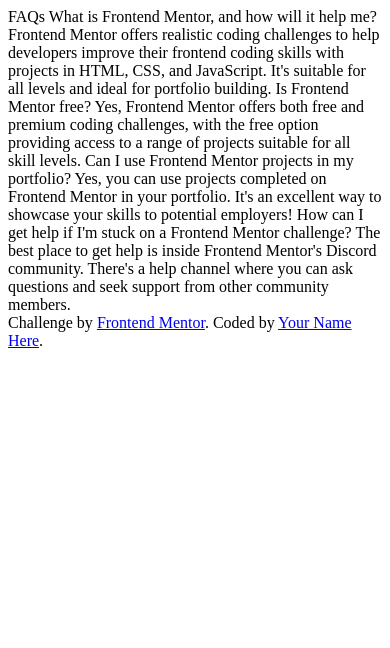
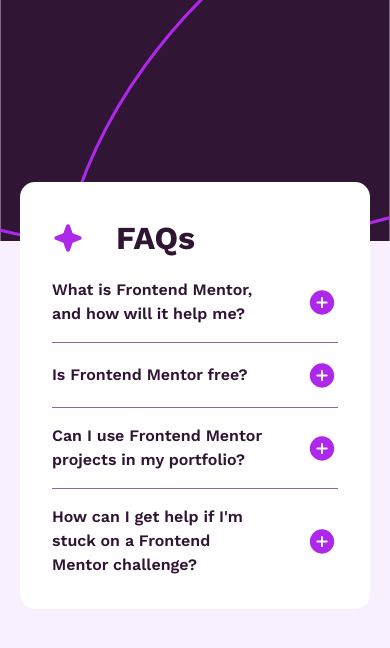
Before and after one commit to Jan-Dev0/10-FAQ-accordion, a plain HTML site: page index.html in a window 390 px wide. Drawn offline with nearby package versions, Linux system fonts and the light colour scheme.

Commit message:
add Html structure, CSS styles for mobile and desktop view and toggle functionality for accordion

```diff
--- a/index.html
+++ b/index.html
@@ -3,8 +3,6 @@
   <head>
     <meta charset="UTF-8" />
     <meta name="viewport" content="width=device-width, initial-scale=1.0" />
-    <!-- displays site properly based on user's device -->
-
     <link
       rel="icon"
       type="image/png"
@@ -19,27 +17,96 @@
     />
     <title>Frontend Mentor | FAQ accordion</title>
     <link rel="stylesheet" href="styles.css" />
-    <script src="main.jes" defer></script>
+    <script src="main.js" defer></script>
   </head>
   <body>
-    FAQs What is Frontend Mentor, and how will it help me? Frontend Mentor
-    offers realistic coding challenges to help developers improve their frontend
-    coding skills with projects in HTML, CSS, and JavaScript. It's suitable for
-    all levels and ideal for portfolio building. Is Frontend Mentor free? Yes,
-    Frontend Mentor offers both free and premium coding challenges, with the
-    free option providing access to a range of projects suitable for all skill
-    levels. Can I use Frontend Mentor projects in my portfolio? Yes, you can use
-    projects completed on Frontend Mentor in your portfolio. It's an excellent
-    way to showcase your skills to potential employers! How can I get help if
-    I'm stuck on a Frontend Mentor challenge? The best place to get help is
-    inside Frontend Mentor's Discord community. There's a help channel where you
-    can ask questions and seek support from other community members.
+    <!-- Accordion Container -->
+    <div class="accordion" role="main">
+      <!-- Accordion Header-->
+      <div class="accordion__heading-wrapper">
+        <img
+          src="./assets/images/icon-star.svg"
+          alt="Star icon"
+          class="accordion__star"
+        />
+        <h1 class="accordion__heading">FAQs</h1>
+      </div>
 
-    <div class="attribution">
-      Challenge by
-      <a href="https://www.frontendmentor.io?ref=challenge" target="_blank"
-        >Frontend Mentor</a
-      >. Coded by <a href="#">Your Name Here</a>.
+      <!-- Accordion Item -->
+      <div class="accordion__item" tabindex="0">
+        <!-- Accordion Header -->
+        <div class="accordion__header">
+          <p class="accordion__header-text">
+            What is Frontend Mentor, and how will it help me?
+          </p>
+          <span class="accordion__icon"></span>
+        </div>
+
+        <!-- Accordion panel -->
+        <div class="accordion__panel">
+          <p class="accordion__panel-content">
+            Frontend Mentor offers realistic coding challenges to help
+            developers improve their frontend coding skills with projects in
+            HTML, CSS, and JavaScript. It's suitable for all levels and ideal
+            for portfolio building.
+          </p>
+        </div>
+      </div>
+
+      <!-- Accordion Item -->
+      <div class="accordion__item" tabindex="0">
+        <!-- Accordion Header -->
+        <div class="accordion__header">
+          <p class="accordion__header-text">Is Frontend Mentor free?</p>
+          <span class="accordion__icon"></span>
+        </div>
+        <!-- Accordion panel -->
+        <div class="accordion__panel">
+          <p class="accordion__panel-content">
+            Yes, Frontend Mentor offers both free and premium coding challenges,
+            with the free option providing access to a range of projects
+            suitable for all skill levels.
+          </p>
+        </div>
+      </div>
+
+      <!-- Accordion Item -->
+      <div class="accordion__item" tabindex="0">
+        <!-- Accordion Header -->
+        <div class="accordion__header">
+          <p class="accordion__header-text">
+            Can I use Frontend Mentor projects in my portfolio?
+          </p>
+          <span class="accordion__icon"></span>
+        </div>
+        <!-- Accordion panel -->
+        <div class="accordion__panel">
+          <p class="accordion__panel-content">
+            Yes, you can use projects completed on Frontend Mentor in your
+            portfolio. It's an excellent way to showcase your skills to
+            potential employers!
+          </p>
+        </div>
+      </div>
+
+      <!-- Accordion Item -->
+      <div class="accordion__item" tabindex="0">
+        <!-- Accordion Header -->
+        <div class="accordion__header">
+          <p class="accordion__header-text">
+            How can I get help if I'm stuck on a Frontend Mentor challenge?
+          </p>
+          <span class="accordion__icon"></span>
+        </div>
+        <!-- Accordion panel -->
+        <div class="accordion__panel">
+          <p class="accordion__panel-content">
+            The best place to get help is inside Frontend Mentor's Discord
+            community. There's a help channel where you can ask questions and
+            seek support from other community members.
+          </p>
+        </div>
+      </div>
     </div>
   </body>
 </html>
--- a/main.js
+++ b/main.js
@@ -0,0 +1,21 @@
+const items = document.querySelectorAll(".accordion__item");
+
+function toggleAccordion(item) {
+  items.forEach((i) => {
+    if (i !== item) {
+      i.classList.remove("open");
+    }
+  });
+
+  item.classList.toggle("open");
+}
+
+items.forEach((item) => {
+  item.addEventListener("click", () => toggleAccordion(item));
+
+  item.addEventListener("keydown", (e) => {
+    if (e.key === "Enter") {
+      toggleAccordion(item);
+    }
+  });
+});
--- a/styles.css
+++ b/styles.css
@@ -0,0 +1,146 @@
+/* General reset */
+*,
+*::before,
+*::after {
+  box-sizing: border-box;
+}
+* {
+  margin: 0;
+}
+body {
+  line-height: 1.5;
+}
+img,
+picture,
+video,
+canvas,
+svg {
+  display: block;
+  max-width: 100%;
+}
+input,
+button,
+textarea,
+select {
+  font: inherit;
+}
+p,
+h1,
+h2,
+h3,
+h4,
+h5,
+h6 {
+  overflow-wrap: break-word;
+}
+
+/* CSS variables */
+
+:root {
+  --white: hsl(0, 0%, 100%);
+  --light-pink: hsl(275, 100%, 97%);
+  --grayish-purple: hsl(292, 16%, 49%);
+  --dark-purple: hsl(292, 42%, 14%);
+}
+
+/* Global styles */
+
+html {
+  font-size: 62.5%; /* 1 rem = 10px */
+}
+
+body {
+  font-size: 1.6rem;
+  font-weight: 400;
+  font-family: "Work Sans", sans-serif;
+  color: var(--dark-purple);
+  min-height: 100vh;
+  width: 100vw;
+  background-image: url(./assets/images/background-pattern-mobile.svg);
+  background-repeat: no-repeat;
+  background-position: top;
+  background-size: contain;
+  background-color: var(--light-pink);
+  display: flex;
+  flex-direction: column;
+  align-items: center;
+  padding-top: 15rem;
+}
+
+/* Accordion styles */
+
+.accordion {
+  background-color: var(--white);
+  min-width: 35rem;
+  max-width: 78rem;
+  display: flex;
+  flex-direction: column;
+  margin: 3.2rem;
+  padding: 3.2rem;
+  border-radius: 15px;
+}
+.accordion__heading-wrapper {
+  display: flex;
+  align-items: center;
+  gap: 3.2rem;
+  .accordion__star {
+    width: 3.2rem;
+    height: 3.2rem;
+  }
+  .accordion__heading {
+    font-weight: 700;
+  }
+}
+
+.accordion__item {
+  border-bottom: 1px solid var(--grayish-purple);
+  padding: 1.6rem 0;
+}
+ .accordion__item:last-of-type {
+  border-bottom: none;
+  padding-bottom: 0;
+}
+
+.accordion__item:focus {
+  outline: none;
+  box-shadow: 1px 1px 1px 1px hsl(292, 16%, 49%, 0.5);
+}
+
+
+.accordion__header {
+  display: flex;
+  justify-content: space-between;
+  align-items: center;
+}
+.accordion__header-text {
+  font-weight: 600;
+  width: 75%;
+}
+.accordion__icon {
+  background: url(./assets/images/icon-plus.svg) no-repeat center;
+  width: 3.2rem;
+  height: 3.2rem;
+  margin-left: auto;
+}
+.accordion__panel {
+  display: none;
+}
+
+.accordion__item.open .accordion__panel {
+  display: block;
+}
+
+.accordion__item.open .accordion__icon {
+  background-image: url(./assets/images/icon-minus.svg);
+}
+
+/* Responisve styles for desktop view */
+
+@media (min-width: 47.5rem) {
+    body {
+        background-image: url(./assets/images/background-pattern-desktop.svg);
+        background-position:  0 0;
+        background-repeat: no-repeat;
+        background-size: contain;
+    }
+}
```
Also changed, not shown: screenshot.jpg (added), 1 other file.
